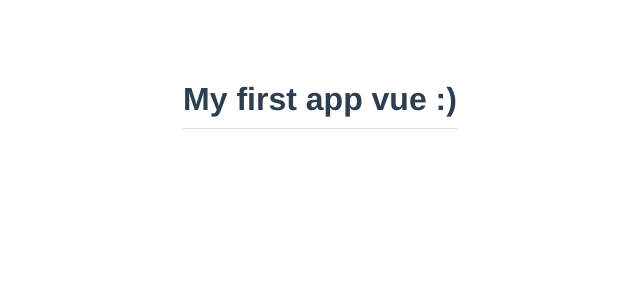
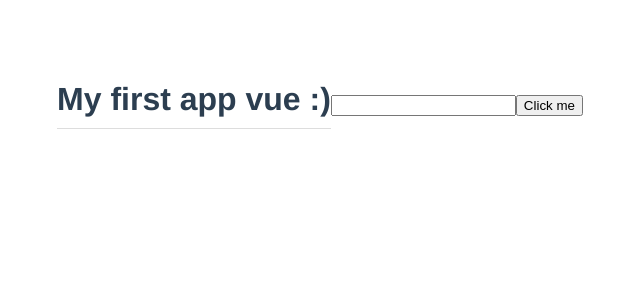
Before and after one commit to takykongo/framework, a Vue app in the folder Formation_vue_Js/2-The_Vue_CLI/modal-project/: page / in a window 1280 px wide. Shown: the top 300 px of the page, without its empty margins (320-960 px from the left). Built offline with nearby package versions, Linux system fonts and the light colour scheme.

Commit message:
Template Refs

```diff
--- a/Formation_vue_Js/2-The_Vue_CLI/modal-project/src/App.vue
+++ b/Formation_vue_Js/2-The_Vue_CLI/modal-project/src/App.vue
@@ -1,5 +1,7 @@
 <template>
   <h1>{{title}}</h1>
+  <input type="text" ref="name">
+  <button @click="handleClick">Click me</button>
 </template>
 
 <script>
@@ -8,6 +10,13 @@
   data() {
     return{
       title: 'My first app vue :)'
+    }
+  },
+  methods: {
+    handleClick(){
+      console.log(this.$refs.name)
+      this.$refs.name.classList.add('active')
+      this.$refs.name.focus()
     }
   }
 }
```
